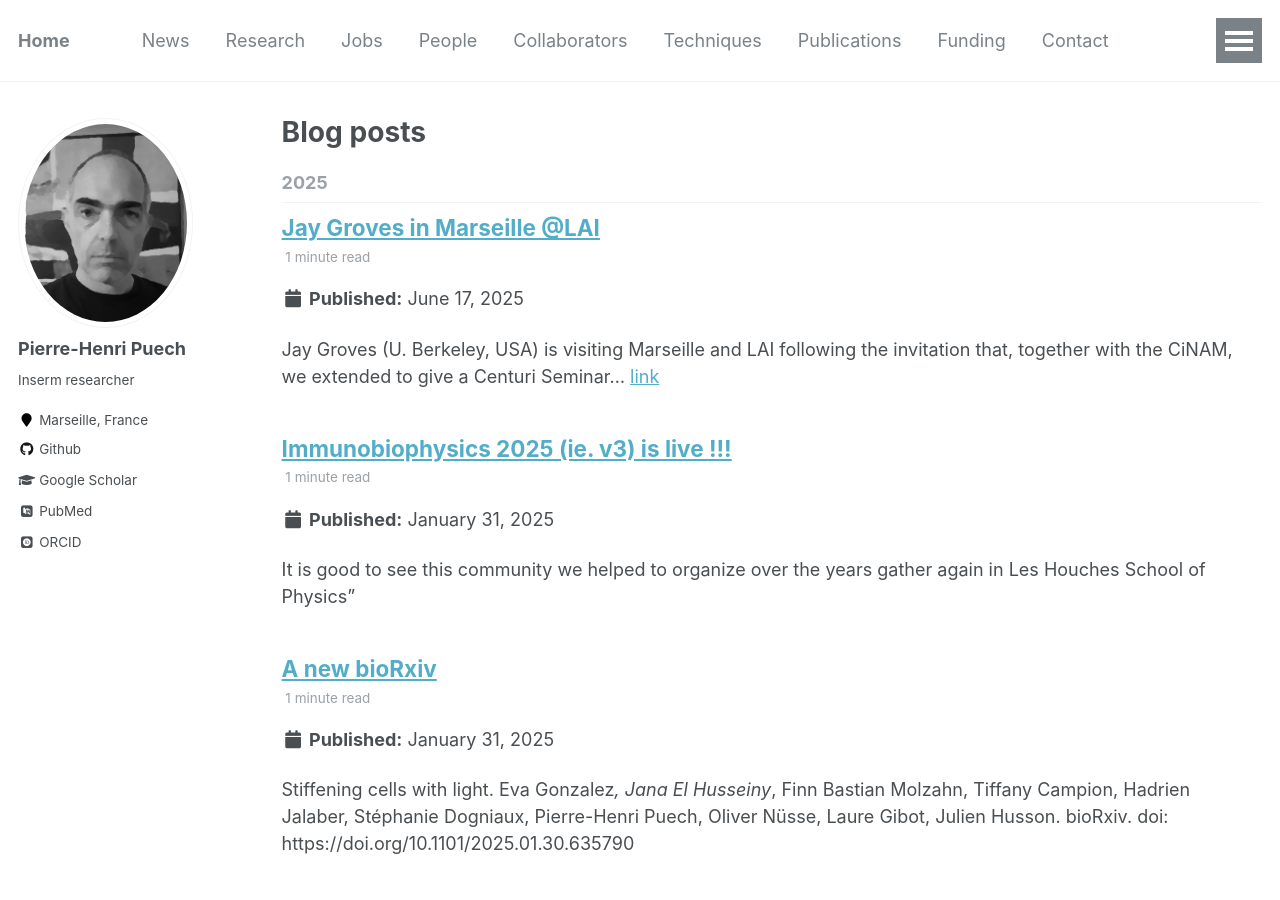
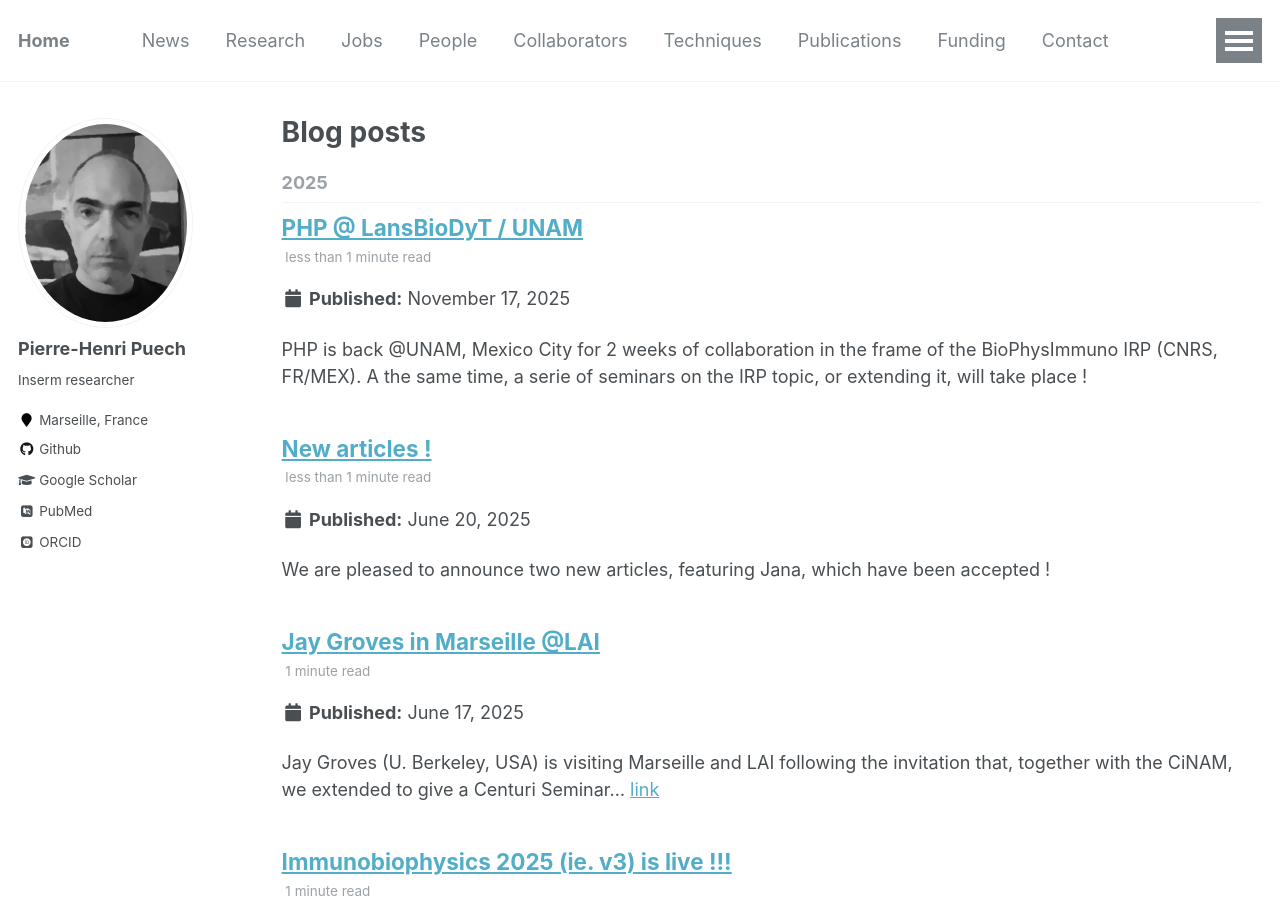
Before and after one commit to phpuech/phpuech.github.io, a Jekyll site: the page built from _pages/year-archive.html, in a window 1280 px wide and 900 px high. Built offline with Jekyll 4.4.1, drawn with Linux system fonts in a browser that asks for light colours; some web fonts are replaced.

Commit message:
new posts, pubs

```diff
--- /dev/null
+++ b/_posts/2025-11-17-mex.md
@@ -0,0 +1,12 @@
+---
+title: 'PHP @ LansBioDyT / UNAM'
+date: 2025-11-17
+permalink: /posts/2025/11/17/mex/
+tags:
+  - against the stream
+  - news
+---
+
+PHP is back @UNAM, Mexico City for 2 weeks of collaboration in the frame of the BioPhysImmuno IRP (CNRS, FR/MEX). A the same time, a serie of seminars on the IRP topic, or extending it, will take place !
+
+![Poster](/images/mex25.jpg)
--- /dev/null
+++ b/_posts/2025-11-20-art.md
@@ -0,0 +1,19 @@
+---
+title: 'New articles !'
+date: 2025-06-20
+permalink: /posts/2025/06/20/art/
+tags:
+  - against the stream
+  - news
+---
+
+We are pleased to announce two new articles, featuring Jana, which have been accepted !
+
+  - Stiffening cells with light. Eva Gonzalez*, Jana El Husseiny*, Finn Bastian Molzahn, Tiffany Campion, Hadrien Jalaber, Stéphanie Dogniaux, Pierre-Henri Puech, Oliver Nüsse, Laure Gibot, Julien Husson. doi: [link](bioRxiv. doi: https://doi.org/10.1101/2025.01.30.635790) > accepted in Cell Rep Phys Sci (2025)
+
+  - Protocol for quantifying coccidian parasites mechanics and rupture force using advanced micromanipulation-based piercing. Jana El Husseiny, Pierre-Henri Puech*, Aurélien Dumètre* and Julien Husson * Accepted in Star Protocols (2025)
+
+We also updated, after a lot of work, reporcessing of the data, new ideas, new models, the last paper of Farah and pushed the submit button !
+
+  - Spatio-temporal Patterns of T Cell Traction Forces Depend on Stimulation and Cell Subtype
+Farah Mustapha, Martine Biarnes-Pelicot, Remy Torro, Jana El Husseiny, Kheya Sengupta*, Pierre-Henri Puech*. bioRxiv. doi: [link](https://doi.org/10.1101/2022.02.11.480084)
```
Also changed, not shown: _pages/publications.md (+6 -3 lines), images/mex25.jpg (added).
